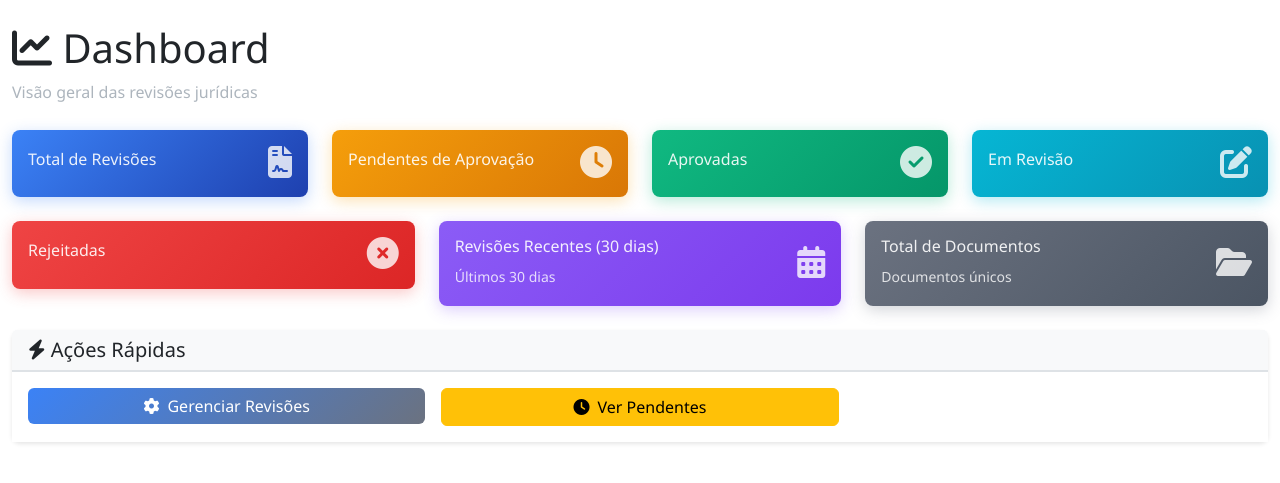
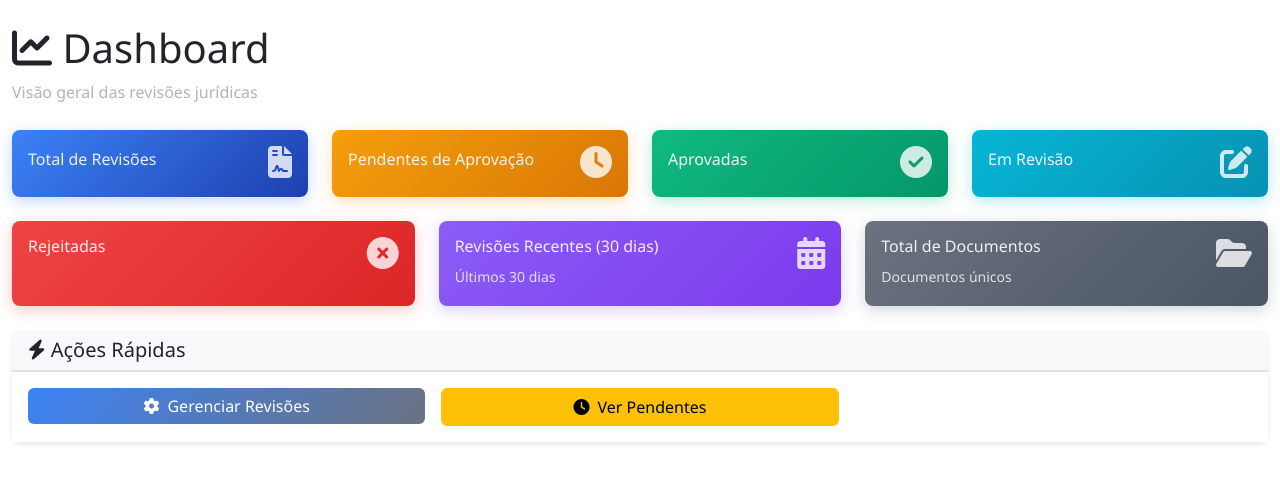
Before and after one commit to rogeriovalente001/revisoes-juridicas, a Flask app: template templates/reviews/dashboard.html in a window 1280 px wide. Shown: the top 483 px of the page. Run offline with Flask 3, Linux system fonts and the light colour scheme; the template is opened without the code that fills it, so the values that code supplies are empty; some libraries are stand-ins or nearby versions.

Commit message:
Fix UX: align dashboard second row cards to same height

```diff
--- a/templates/reviews/dashboard.html
+++ b/templates/reviews/dashboard.html
@@ -85,9 +85,9 @@
 <div class="row g-4 mb-4">
     <!-- Rejeitadas -->
     <div class="col-md-4">
-        <div class="card text-white" style="background: linear-gradient(135deg, #EF4444 0%, #DC2626 100%) !important; border: none !important; box-shadow: 0 4px 15px rgba(239, 68, 68, 0.3) !important;">
-            <div class="card-body">
-                <div class="d-flex justify-content-between align-items-center">
+        <div class="card text-white h-100" style="background: linear-gradient(135deg, #EF4444 0%, #DC2626 100%) !important; border: none !important; box-shadow: 0 4px 15px rgba(239, 68, 68, 0.3) !important;">
+            <div class="card-body d-flex flex-column">
+                <div class="d-flex justify-content-between align-items-start flex-grow-1">
                     <div>
                         <h6 class="mb-2" style="opacity: 0.9;">Rejeitadas</h6>
                         <h2 class="mb-0 fw-bold">{{ stats.rejected_reviews }}</h2>
@@ -102,9 +102,9 @@
 
     <!-- Revisões Recentes (30 dias) -->
     <div class="col-md-4">
-        <div class="card text-white" style="background: linear-gradient(135deg, #8B5CF6 0%, #7C3AED 100%) !important; border: none !important; box-shadow: 0 4px 15px rgba(139, 92, 246, 0.3) !important;">
-            <div class="card-body">
-                <div class="d-flex justify-content-between align-items-center">
+        <div class="card text-white h-100" style="background: linear-gradient(135deg, #8B5CF6 0%, #7C3AED 100%) !important; border: none !important; box-shadow: 0 4px 15px rgba(139, 92, 246, 0.3) !important;">
+            <div class="card-body d-flex flex-column">
+                <div class="d-flex justify-content-between align-items-start flex-grow-1">
                     <div>
                         <h6 class="mb-2" style="opacity: 0.9;">Revisões Recentes (30 dias)</h6>
                         <h2 class="mb-0 fw-bold">{{ stats.recent_reviews }}</h2>
@@ -120,9 +120,9 @@
 
     <!-- Total de Documentos -->
     <div class="col-md-4">
-        <div class="card text-white" style="background: linear-gradient(135deg, #6B7280 0%, #4B5563 100%) !important; border: none !important; box-shadow: 0 4px 15px rgba(107, 114, 128, 0.3) !important;">
-            <div class="card-body">
-                <div class="d-flex justify-content-between align-items-center">
+        <div class="card text-white h-100" style="background: linear-gradient(135deg, #6B7280 0%, #4B5563 100%) !important; border: none !important; box-shadow: 0 4px 15px rgba(107, 114, 128, 0.3) !important;">
+            <div class="card-body d-flex flex-column">
+                <div class="d-flex justify-content-between align-items-start flex-grow-1">
                     <div>
                         <h6 class="mb-2" style="opacity: 0.9;">Total de Documentos</h6>
                         <h2 class="mb-0 fw-bold">{{ stats.total_documents }}</h2>
```
